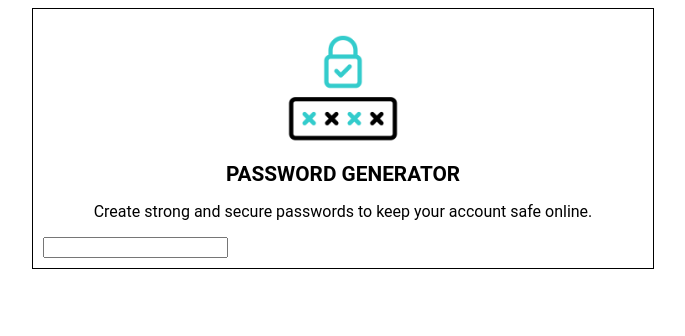
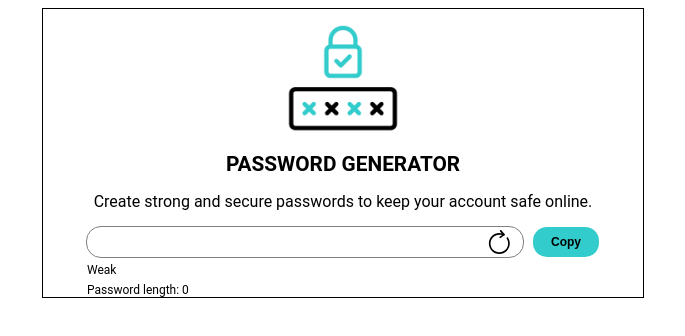
Before and after one commit to kahunacohen/password-gen, a React (Create React App) app: page / in a window 1280 px wide. Shown: the top 336 px of the page, without its empty margins (297-982 px from the left). Built offline with nearby package versions, Linux system fonts and the light colour scheme.

Commit message:
add more

```diff
--- a/src/PasswordGenerator.css
+++ b/src/PasswordGenerator.css
@@ -3,7 +3,9 @@
   width: 100%;
   max-width: 600px;
   margin: 0 auto;
-  padding: 10px;
+}
+.content {
+  padding: 0 2.75em 0;
 }
 .header {
   text-align: center;
@@ -16,5 +18,44 @@
   margin: 5px;
 }
 .logo {
-    width: 134px;
+  width: 134px;
 }
+.input-row {
+  /* border: 1px solid green; */
+  display: flex;
+  align-items: center;
+}
+
+.input-wrapper {
+  border-radius: 14px;
+  outline: 1px solid grey;
+  display: flex;
+  flex: 1;
+  padding: 0 10px;
+}
+.input-wrapper input {
+  padding: 5px 10px;
+  border: none;
+  outline: none;
+  width: 100%;
+}
+.refresh {
+    cursor: pointer;
+}
+.copy-btn {
+    background-color: aquamarine;
+    border-radius: 14px;
+    padding: 8px 18px;
+    border: none;
+    margin-left: 10px;
+    display: flex;
+    background-color: #3cc;
+    font-size: .75em;
+    align-items: center;
+    justify-content: center;
+    font-weight: 800;
+}
+.strength, .length {
+    margin-top: .5em;
+    font-size: .75em;
+}
--- a/src/PasswordGenerator.tsx
+++ b/src/PasswordGenerator.tsx
@@ -5,6 +5,7 @@ import "./PasswordGenerator.css";
 export function PasswordGenerator() {
   return (
     <div className="password-generator-wrapper">
+      <div className="content">
         {/* Header component */}
         <div className="header">
           <img className="logo" alt="lock" src="./lock-image.gif" />
@@ -16,7 +17,39 @@ export function PasswordGenerator() {
 
         {/* Indicator component */}
         <div className="indicator">
-        <input type="text" ></input>
+          <div className="input-row">
+            <div className="input-wrapper">
+              <input type="text"></input>
+              <svg
+                className="refresh"
+                width="30"
+                height="30"
+                viewBox="0 0 30 30"
+                fill="none"
+                xmlns="http://www.w3.org/2000/svg"
+              >
+                <path
+                  d="M15 28.4375C8.49998 28.4375 3.22498 23.15 3.22498 16.6625C3.22498 10.175 8.49998 4.875 15 4.875C16.3375 4.875 17.6375 5.0625 18.8875 5.45C19.3875 5.6 19.6625 6.125 19.5125 6.625C19.3625 7.125 18.8375 7.4 18.3375 7.25C17.275 6.925 16.15 6.75 15 6.75C9.53748 6.75 5.09998 11.1875 5.09998 16.65C5.09998 22.1125 9.53748 26.55 15 26.55C20.4625 26.55 24.9 22.1125 24.9 16.65C24.9 14.675 24.325 12.775 23.2375 11.15C22.95 10.725 23.0625 10.1375 23.5 9.85C23.925 9.5625 24.5125 9.675 24.8 10.1125C26.1 12.05 26.7875 14.3125 26.7875 16.6625C26.775 23.15 21.5 28.4375 15 28.4375Z"
+                  fill="black"
+                ></path>
+                <path
+                  d="M20.1625 7.5875C19.9 7.5875 19.6375 7.475 19.45 7.2625L15.8375 3.1125C15.5 2.725 15.5375 2.125 15.925 1.7875C16.3125 1.45 16.9125 1.4875 17.25 1.875L20.8625 6.025C21.2 6.4125 21.1625 7.0125 20.775 7.35C20.6125 7.5125 20.3875 7.5875 20.1625 7.5875Z"
+                  fill="black"
+                ></path>
+                <path
+                  d="M15.95 10.6625C15.6625 10.6625 15.375 10.525 15.1875 10.275C14.8875 9.86251 14.975 9.27501 15.3875 8.96251L19.6 5.88751C20.0125 5.57501 20.6 5.67501 20.9125 6.08751C21.225 6.50001 21.125 7.08751 20.7125 7.40001L16.5 10.4875C16.3375 10.6125 16.15 10.6625 15.95 10.6625Z"
+                  fill="black"
+                ></path>
+              </svg>
+            </div>
+            <button className="copy-btn">Copy</button>
+          </div>
+          <div className="strength">Weak</div>
+          <div className="length">Password length: 0</div>
+        </div>
+        <div className="inputs">
+
+        </div>
       </div>
     </div>
   );
```
Lines whose indentation alone changed are shown as unchanged.
